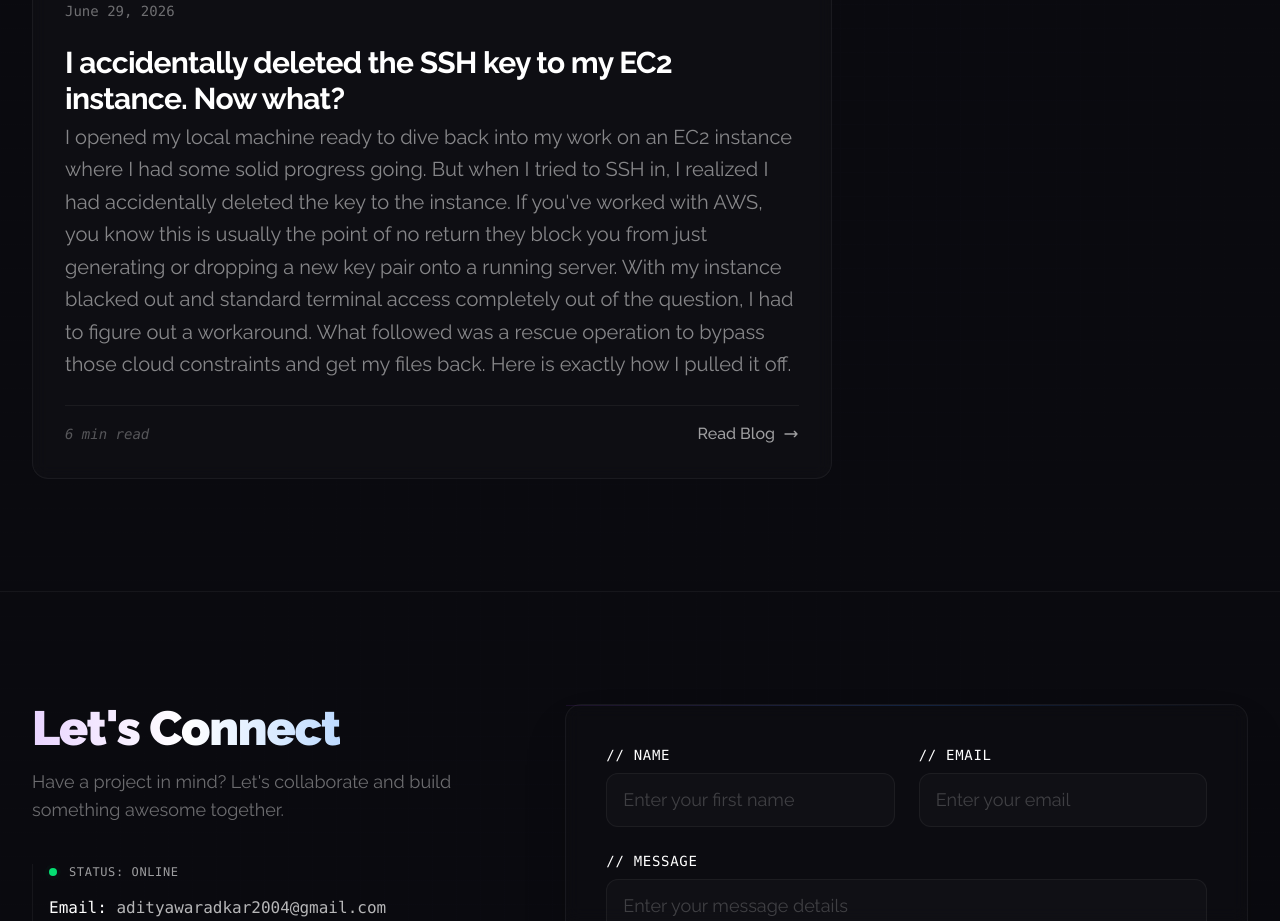
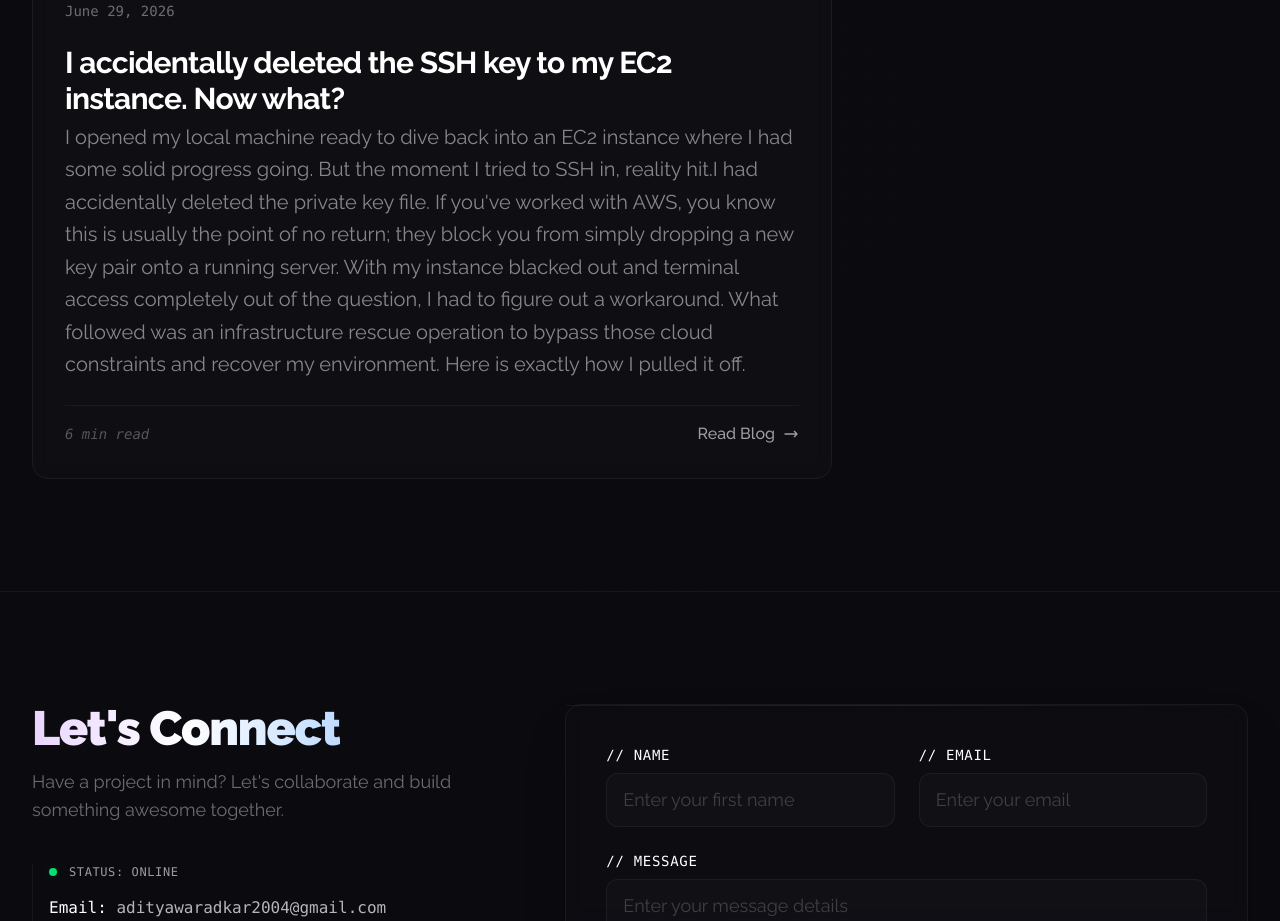
Before and after one commit to AdityaWaradkar/new-portfolio-frontend, a Next.js app: page / in a window 1280 px wide. Shown: the part 3780-4701 px from the top of the page. Built offline with nearby package versions, Linux system fonts and the light colour scheme; no server answers.

Commit message:
edited the blog description

```diff
--- a/src/features/blog/components/Blog.tsx
+++ b/src/features/blog/components/Blog.tsx
@@ -18,7 +18,7 @@ const BLOG_POSTS: readonly BlogPost[] = [
     slug: "ec2-ssh-key-recovery-volume-swap",
     title: "I accidentally deleted the SSH key to my EC2 instance. Now what?",
     description:
-      "I opened my local machine ready to dive back into my work on an EC2 instance where I had some solid progress going. But when I tried to SSH in, I realized I had accidentally deleted the key to the instance. If you've worked with AWS, you know this is usually the point of no return they block you from just generating or dropping a new key pair onto a running server. With my instance blacked out and standard terminal access completely out of the question, I had to figure out a workaround. What followed was a rescue operation to bypass those cloud constraints and get my files back. Here is exactly how I pulled it off.",
+      "I opened my local machine ready to dive back into an EC2 instance where I had some solid progress going. But the moment I tried to SSH in, reality hit.I had accidentally deleted the private key file. If you've worked with AWS, you know this is usually the point of no return; they block you from simply dropping a new key pair onto a running server. With my instance blacked out and terminal access completely out of the question, I had to figure out a workaround. What followed was an infrastructure rescue operation to bypass those cloud constraints and recover my environment. Here is exactly how I pulled it off.",
     date: "June 29, 2026",
     readTime: "6 min read",
     gradient: "from-purple-500 via-indigo-500 to-blue-500",
```
